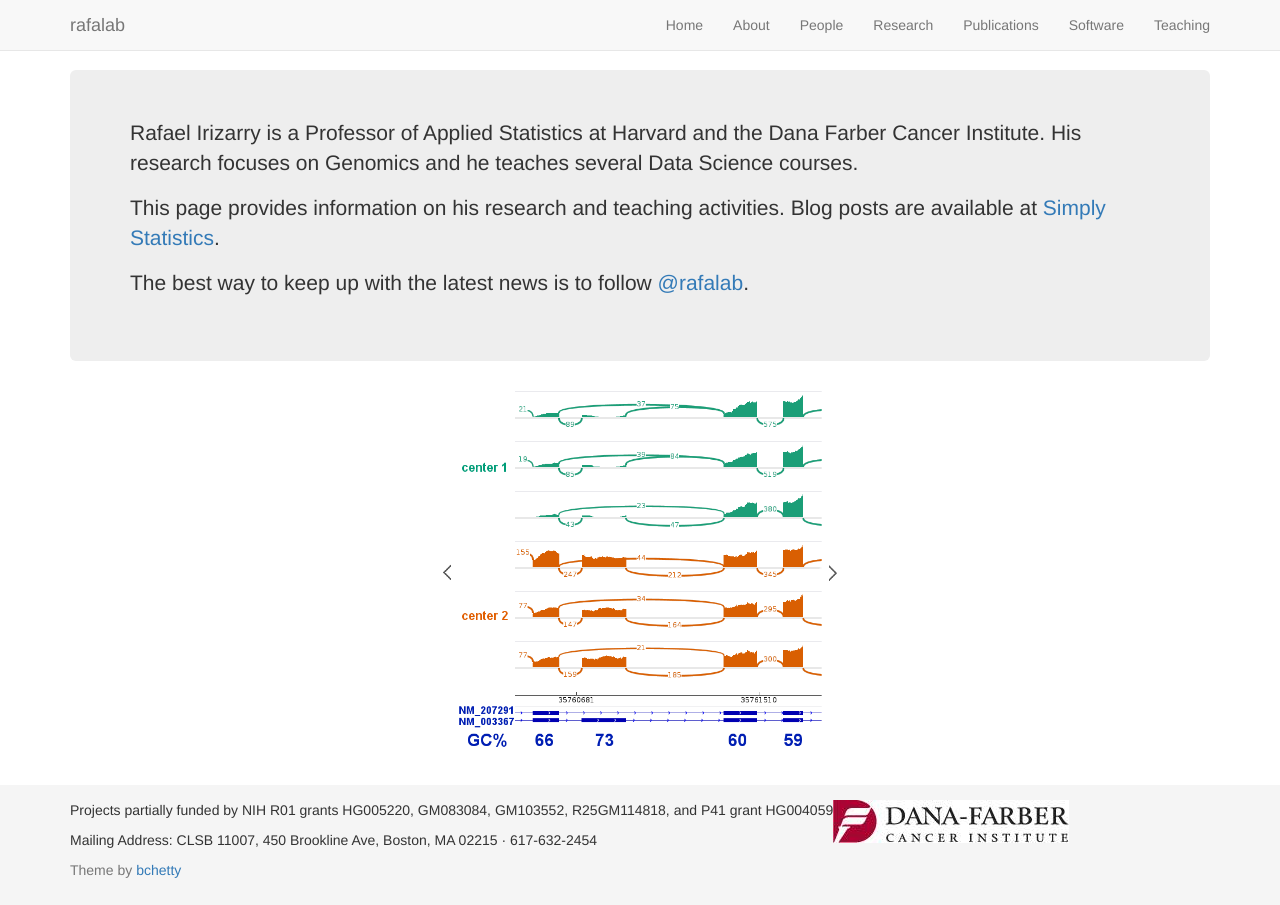
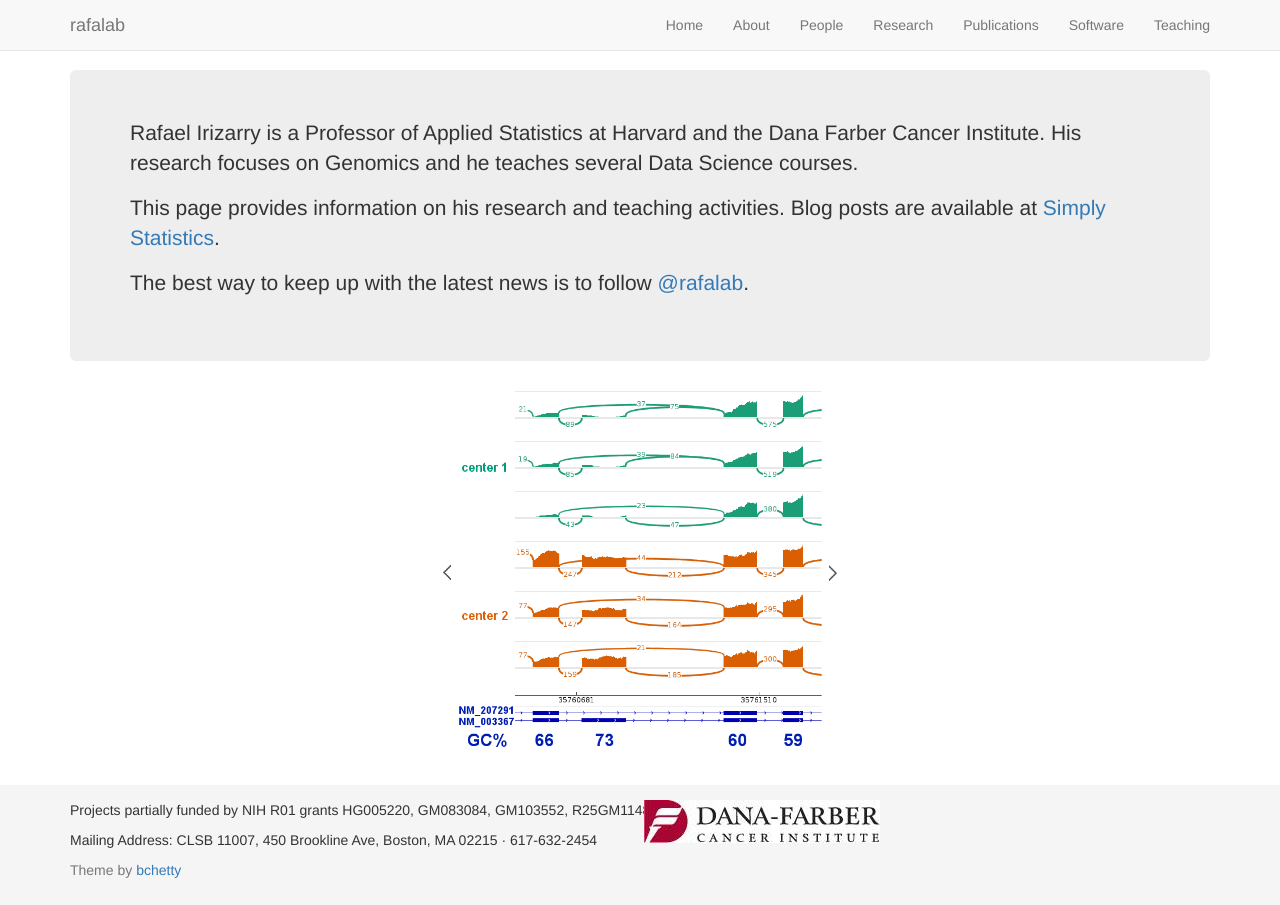
Before and after one commit to rafalab/rafalab.github.io, a Jekyll site: the page built from index.html, in a window 1280 px wide. Built offline with Jekyll 4.4.1, drawn with Linux system fonts in a browser that asks for light colours; nearby versions of some CDN libraries; the list of posts is cut into pages by our own code.

Commit message:
Update footer.html

```diff
--- a/_includes/footer.html
+++ b/_includes/footer.html
@@ -3,7 +3,7 @@
     <p>
     Projects partially funded by NIH R01 grants
   HG005220, GM083084, GM103552, R25GM114818, and P41 grant
-  HG004059 <img data-u="image" src="assets/img/DFimgFooter.jpg" style="position:absolute; width: 100x; height: 50x right: 400px;">
+  HG004059 <img data-u="image" src="assets/img/DFimgFooter.jpg" style="position:absolute; right: 400px;">
 
 <p> Mailing Address: CLSB 11007, 450 Brookline Ave, Boston, MA 02215 &middot;
   617-632-2454 </p>
```
